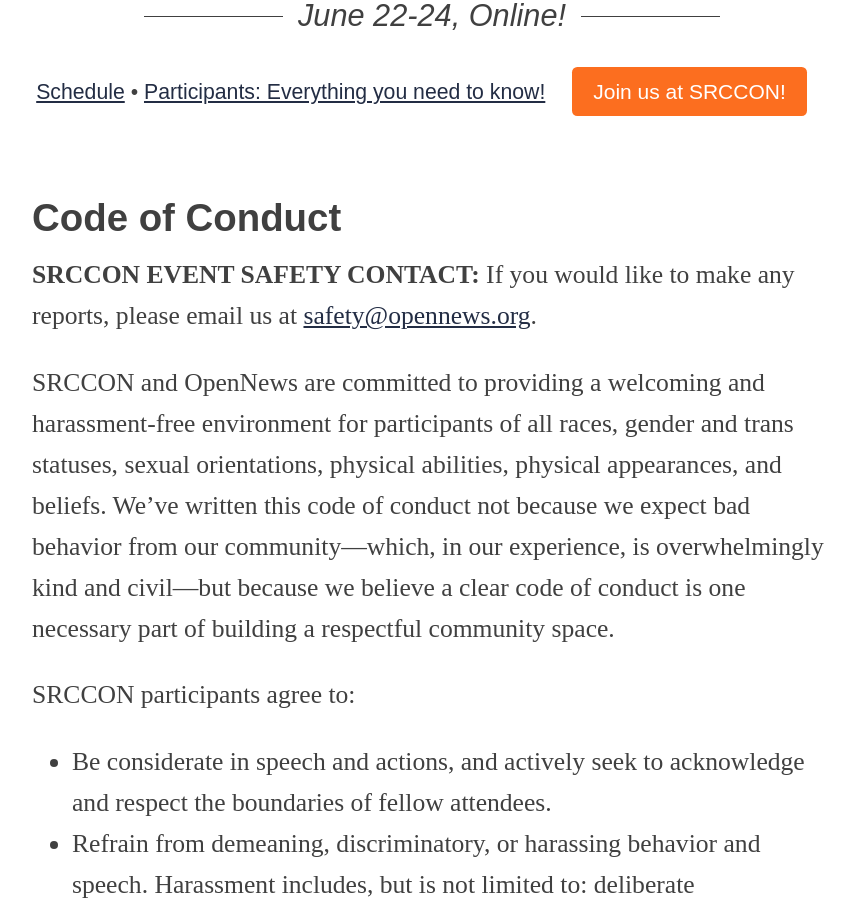
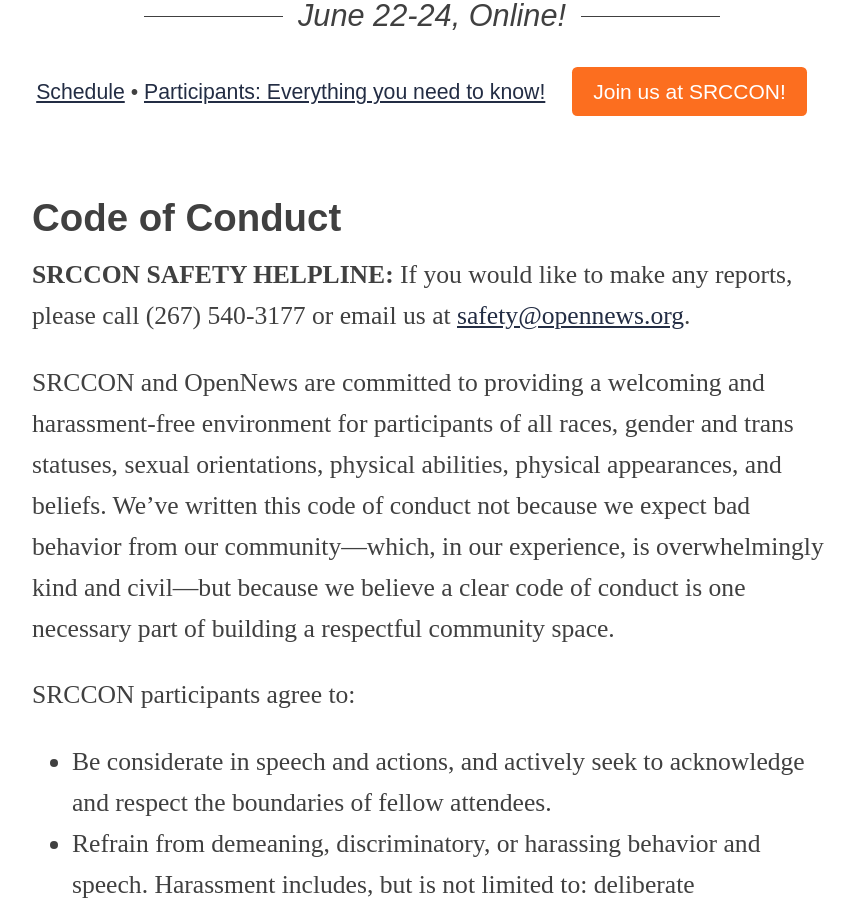
Before and after one commit to OpenNews/srccon-2022, a Jekyll site: the page built from conduct.md, in a window 1280 px wide and 900 px high, scrolled down 471 px. Shown: the whole window, without its empty margins (208-1063 px from the left). Built offline with Jekyll 4.4.1, drawn with Linux system fonts in a browser that asks for light colours; some web fonts are replaced.

Commit message:
phone number for pages

```diff
--- a/conduct.md
+++ b/conduct.md
@@ -7,7 +7,7 @@
 
 ## Code of Conduct
 
-**SRCCON EVENT SAFETY CONTACT:** If you would like to make any reports, please email us at [safety@opennews.org](mailto:safety@opennews.org).
+**SRCCON SAFETY HELPLINE:** If you would like to make any reports, please call (267) 540-3177 or email us at [safety@opennews.org](mailto:safety@opennews.org).
 
 SRCCON and OpenNews are committed to providing a welcoming and harassment-free environment for participants of all races, gender and trans statuses, sexual orientations, physical abilities, physical appearances, and beliefs. We've written this code of conduct not because we expect bad behavior from our community—which, in our experience, is overwhelmingly kind and civil—but because we believe a clear code of conduct is one necessary part of building a respectful community space.
 
```
Also changed, not shown: support.md (+1 -1 lines).
